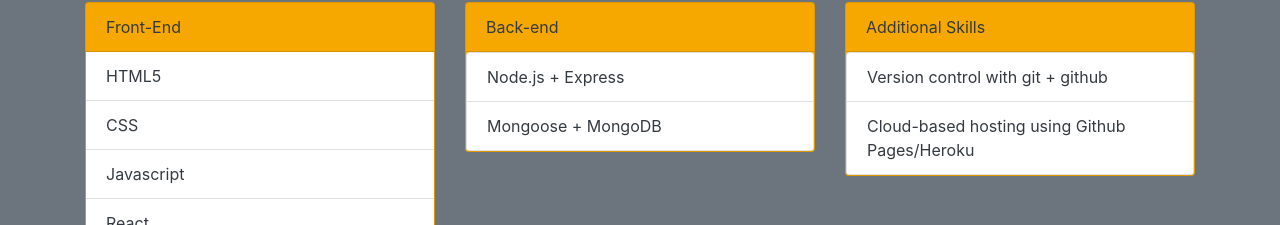
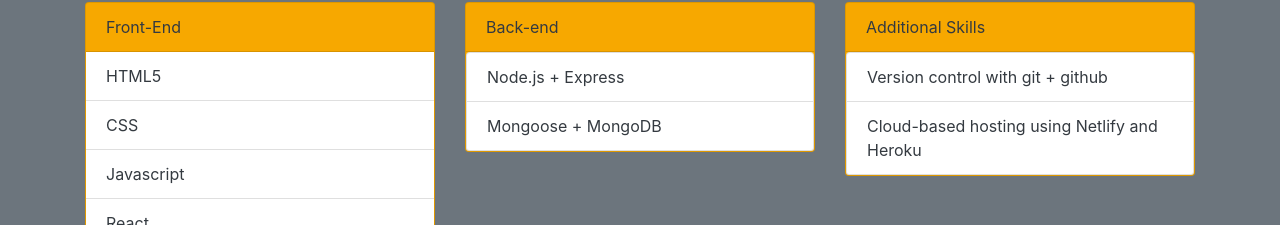
Before and after one commit to mvangin/portfolio_refactored, a plain HTML site: page index.html in a window 1280 px wide. Shown: the part 2443-2668 px from the top of the page. Drawn offline with nearby package versions, Linux system fonts and the light colour scheme; some packages are replaced by stand-ins of ours; a script that the page names is missing.

Commit message:
update additional skills content

```diff
--- a/index.html
+++ b/index.html
@@ -401,7 +401,7 @@
                         </div>
                         <ul class="list-group">
                             <li class="list-group-item">Version control with git + github</li>
-                            <li class="list-group-item">Cloud-based hosting using Github Pages/Heroku </li>
+                            <li class="list-group-item">Cloud-based hosting using Netlify and Heroku </li>
                         </ul>
                     </div>
                 </div>
```
